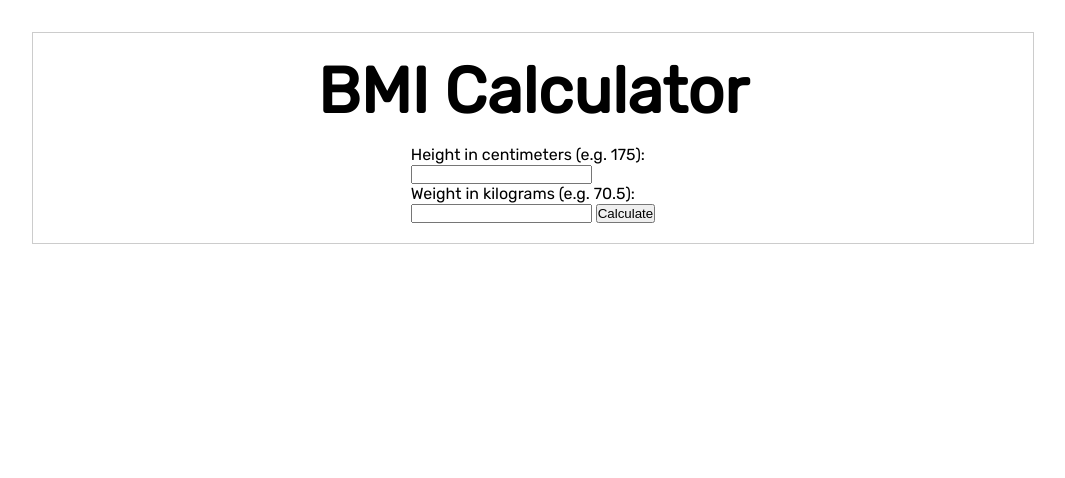
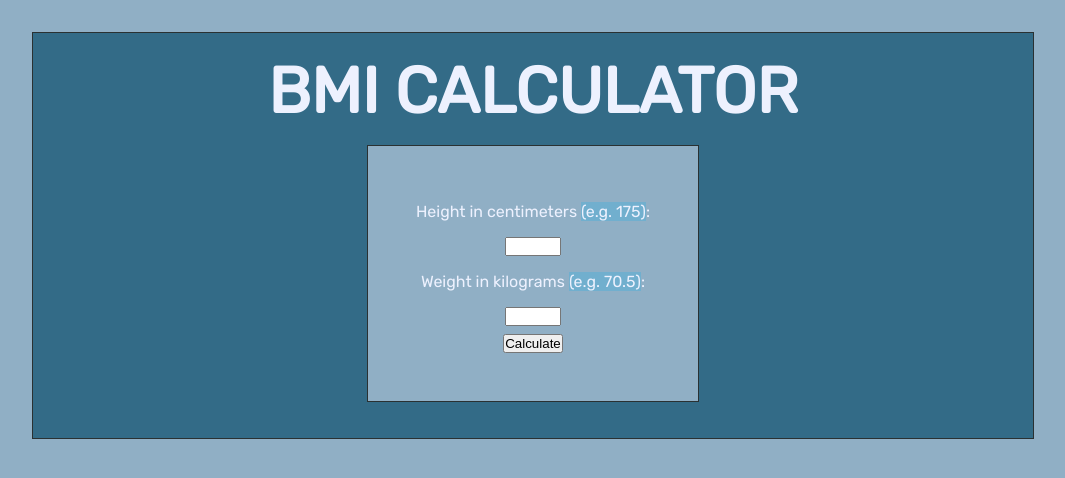
Before and after one commit to Gile987/BMI-Calculator, a website: page index.html in a window 1280 px wide. Shown: the whole page, without its empty margins (107-1172 px from the left). Drawn offline with Linux system fonts and the light colour scheme.

Commit message:
Style the calculator

```diff
--- a/js/app.js
+++ b/js/app.js
@@ -9,7 +9,6 @@ const calculate = () => {
   let result = document.querySelector('.results_text');
 
   if (height === "" || isNaN(height)) {
-    console.log("height is empty");
     result.innerHTML = "Please enter a valid number";
   } else if (weight === "" || isNaN(weight)) {
     result.innerHTML = "Please enter a valid number";
--- a/styles/sass/main.scss
+++ b/styles/sass/main.scss
@@ -5,21 +5,49 @@
 
 body {
   font-family: "Rubik";
+  background-color: #90afc5;
 }
 
 .container {
   margin: 2rem auto;
   max-width: 60rem;
   padding: 1.25rem;
-  border: 1px solid #ccc;
+  border: 1px solid #2a3132;
   display: flex;
   flex-direction: column;
   align-items: center;
   justify-content: center;
+  background-color: #336b87;
+  color: #edf1fe;
 
   .title {
     font-size: 2rem;
     font-weight: bold;
     margin-bottom: 1rem;
+    text-transform: uppercase;
+  }
+
+  .calculator {
+    background-color:#90afc5;
+    padding: 3rem;
+    border: 1px solid #2a3132;
+    display: flex;
+    flex-direction: column;
+    align-items: center;
+    margin-bottom: 1rem;
+
+    span {
+      background-color: #71afce;
+    }
+
+    p {
+      margin: 0.5rem 0;
+    }
+
+    input {
+      margin: 0.5rem 0;
+      max-width: 3.2rem;
+      text-align: center;
+    }
   }
 }
```
Also changed, not shown: styles/css/main.css, styles/css/main.min.css, 2 other files.
